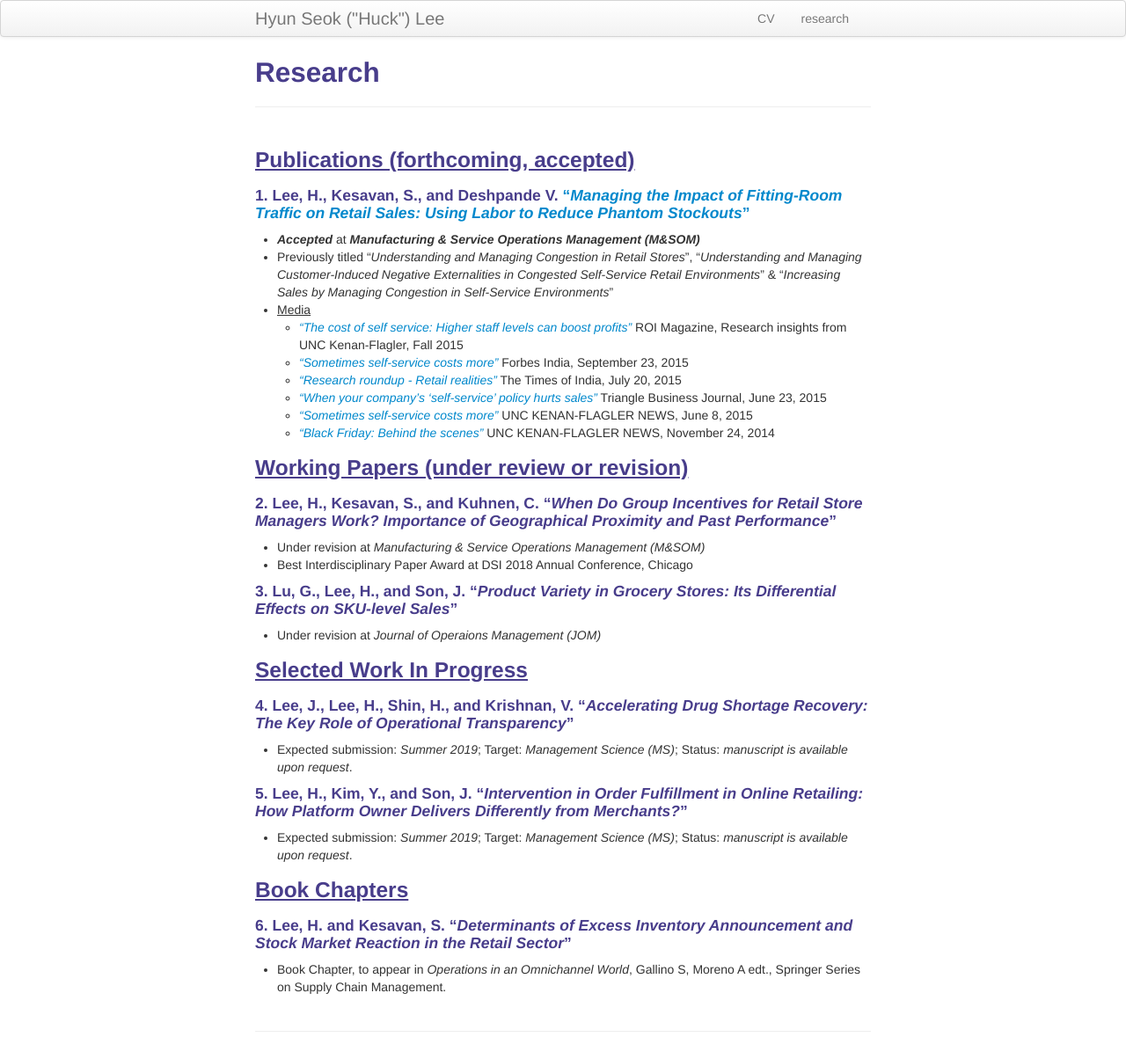
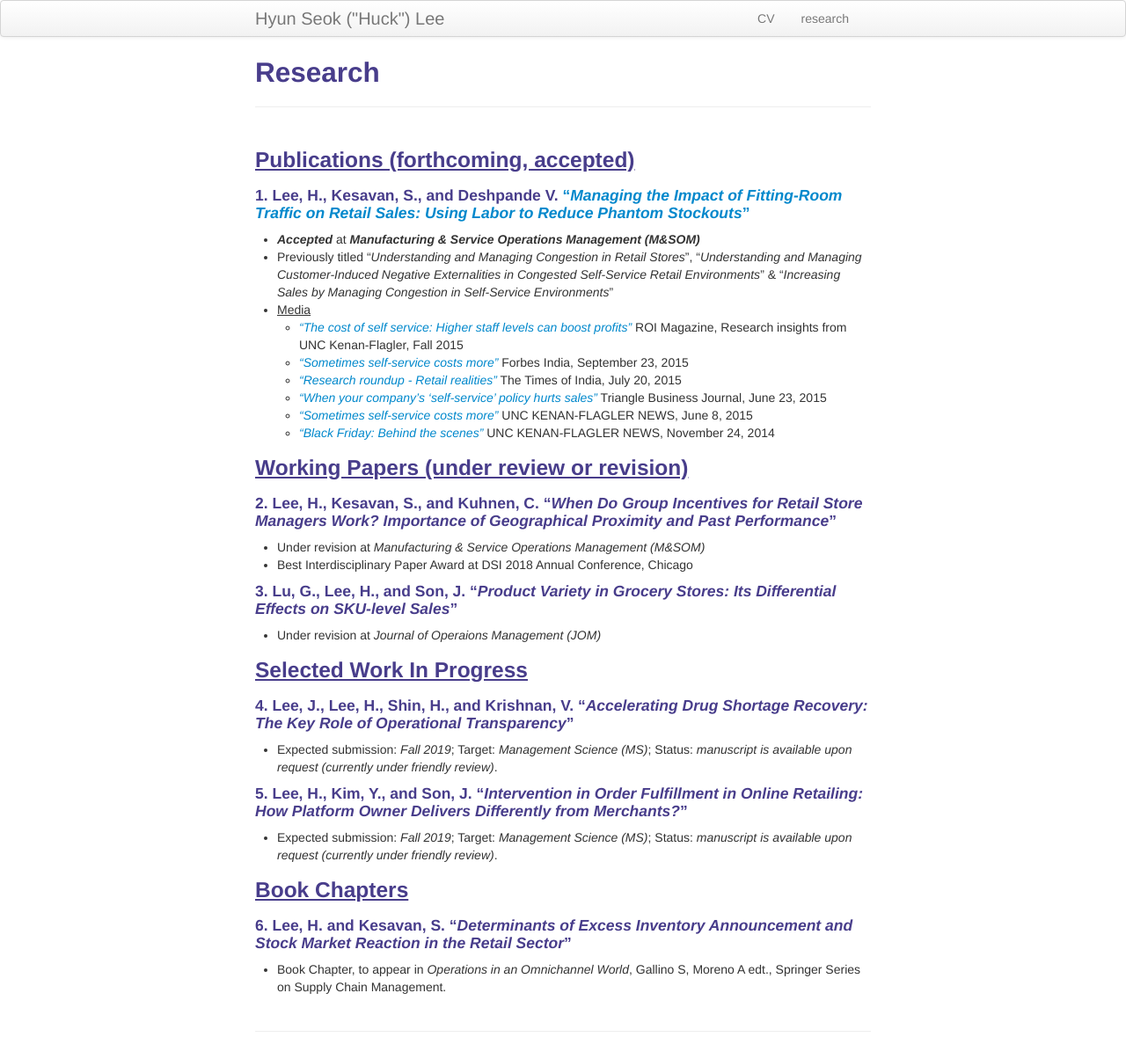
Before and after one commit to lordya2/lordya2.github.io, a Jekyll site: the page built from pages/research.md, in a window 1280 px wide. Shown: the whole page at 88% size. Built offline with Jekyll 4.4.1, drawn with Linux system fonts in a browser that asks for light colours.

Commit message:
Update research.md

```diff
--- a/pages/research.md
+++ b/pages/research.md
@@ -28,10 +28,10 @@ description: Hyun Seok ("Huck") Lee's research
 
 ### <u>Selected Work In Progress</u>
 #### 4. Lee, J., Lee, H., Shin, H., and Krishnan, V. "*Accelerating Drug Shortage Recovery: The Key Role of Operational Transparency*"
-* Expected submission: *Summer 2019*; Target: *Management Science (MS)*; Status: *manuscript is available upon request*.
+* Expected submission: *Fall 2019*; Target: *Management Science (MS)*; Status: *manuscript is available upon request (currently under friendly review)*.
 
 #### 5. Lee, H., Kim, Y., and Son, J. "*Intervention in Order Fulfillment in Online Retailing: How Platform Owner Delivers Differently from Merchants?*"
-* Expected submission: *Summer 2019*; Target: *Management Science (MS)*; Status: *manuscript is available upon request*.
+* Expected submission: *Fall 2019*; Target: *Management Science (MS)*; Status: *manuscript is available upon request (currently under friendly review)*.
 
 
 ### <u>Book Chapters</u>
```
